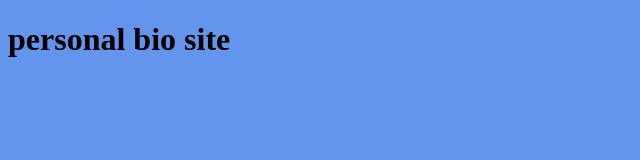
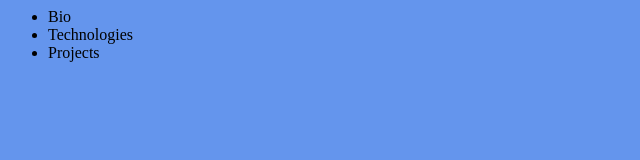
Before and after one commit to TheDotson/personal-bio-site, a plain HTML site: page index.html in a window 1280 px wide. Shown: the whole page, without its empty margins (0-640 px from the left). Drawn offline with Linux system fonts and the light colour scheme.

Commit message:
boilerplate tempalte change to html

```diff
--- a/index.html
+++ b/index.html
@@ -1,15 +1,41 @@
-<!DOCTYPE html>
 <html lang="en">
 <head>
   <meta charset="UTF-8">
   <meta name="viewport" content="width=device-width, initial-scale=1.0">
-  <title>Personal Bio Site</title>
+  <meta http-equiv="X-UA-Compatible" content="ie=edge">
+  <!-- TODO: Insert a title for your page -->
   <link rel="stylesheet" href="main.css">
 </head>
+
 <body>
-  <h1>personal bio site</h1>
+  <!-- Navigation -->
+  <nav>
+    <!-- TODO: Insert some sort of H1-H6 with your name here -->
+    <ul id="navLinks">
+      <li><a id="navToBio">Bio</a></li>
+      <li><a id="navToTechnologies">Technologies</a></li>
+      <li><a id="navToProjects">Projects</a></li>
+    </ul>
+  </nav>
+  <!-- End Navigation -->
 
+  <!-- Primary View -->
+  <div class="fullPage" id="bioPage">
+    <!-- TODO: Fill in bio info here: What is your background? Why do you want to go into development? What do you love about development? -->
+  </div>
+  <div class="fullPage" id="technologiesPage">
+    <!-- TODO: Start an UL of all of the tools and technologies you've started learning so far. (You'll beef this page up later). -->
+  </div>
+  <div class="fullPage" id="projectsPage"></div>
+  <!-- End Primary View -->
+
+  <!-- Footer -->
+  <footer class="page-footer">
+    <!-- TODO: Fill in contact info here: Include things like email, LinkedIn, Twitter and GitHub links. -->
+  </footer>
+  <!-- End Footer -->
 
   <script src="main.js"></script>
+  <script src="projects.js"></script>
 </body>
 </html>
--- /dev/null
+++ b/projects.js
@@ -0,0 +1 @@
+console.log('projects')
```
